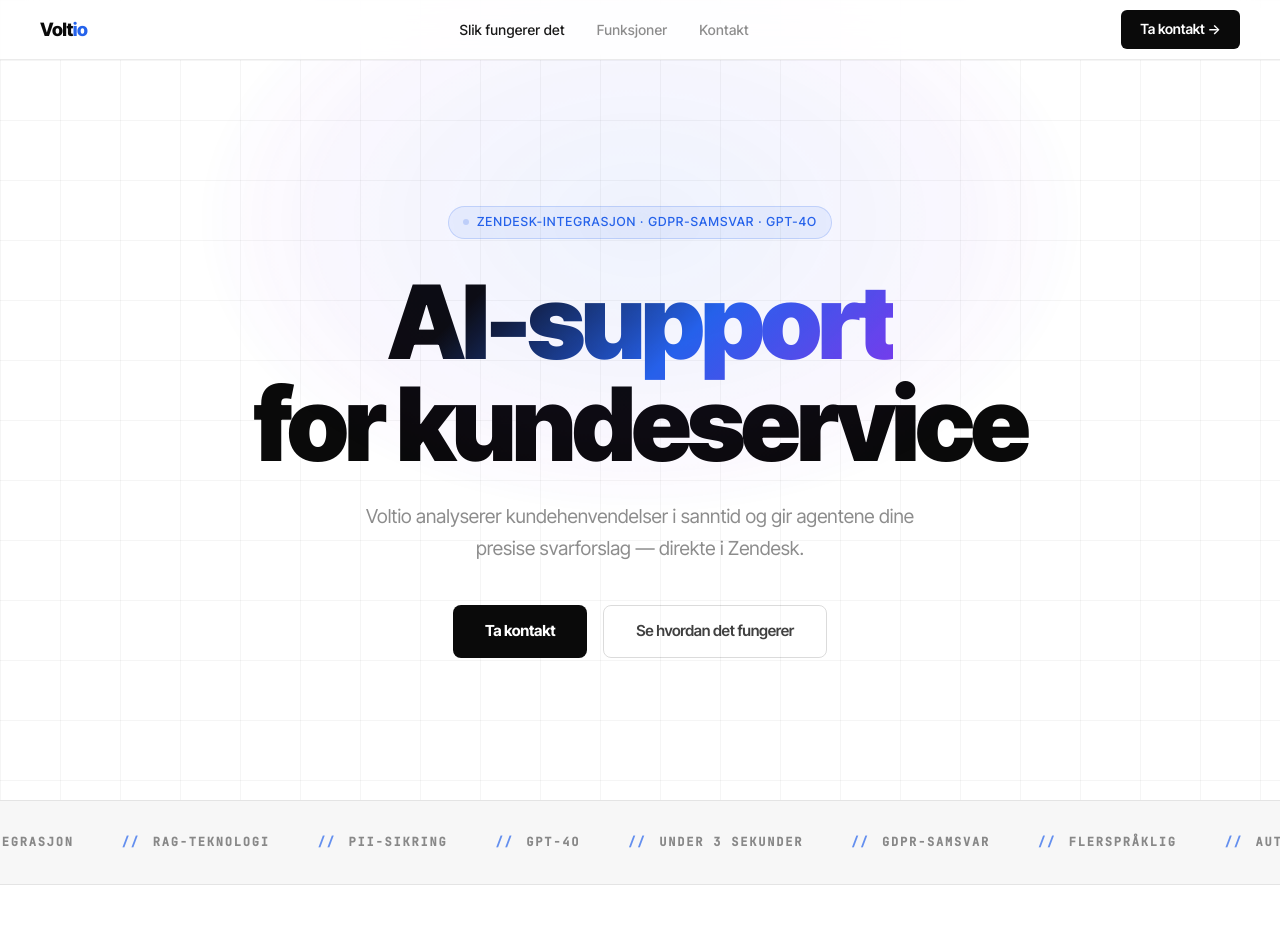
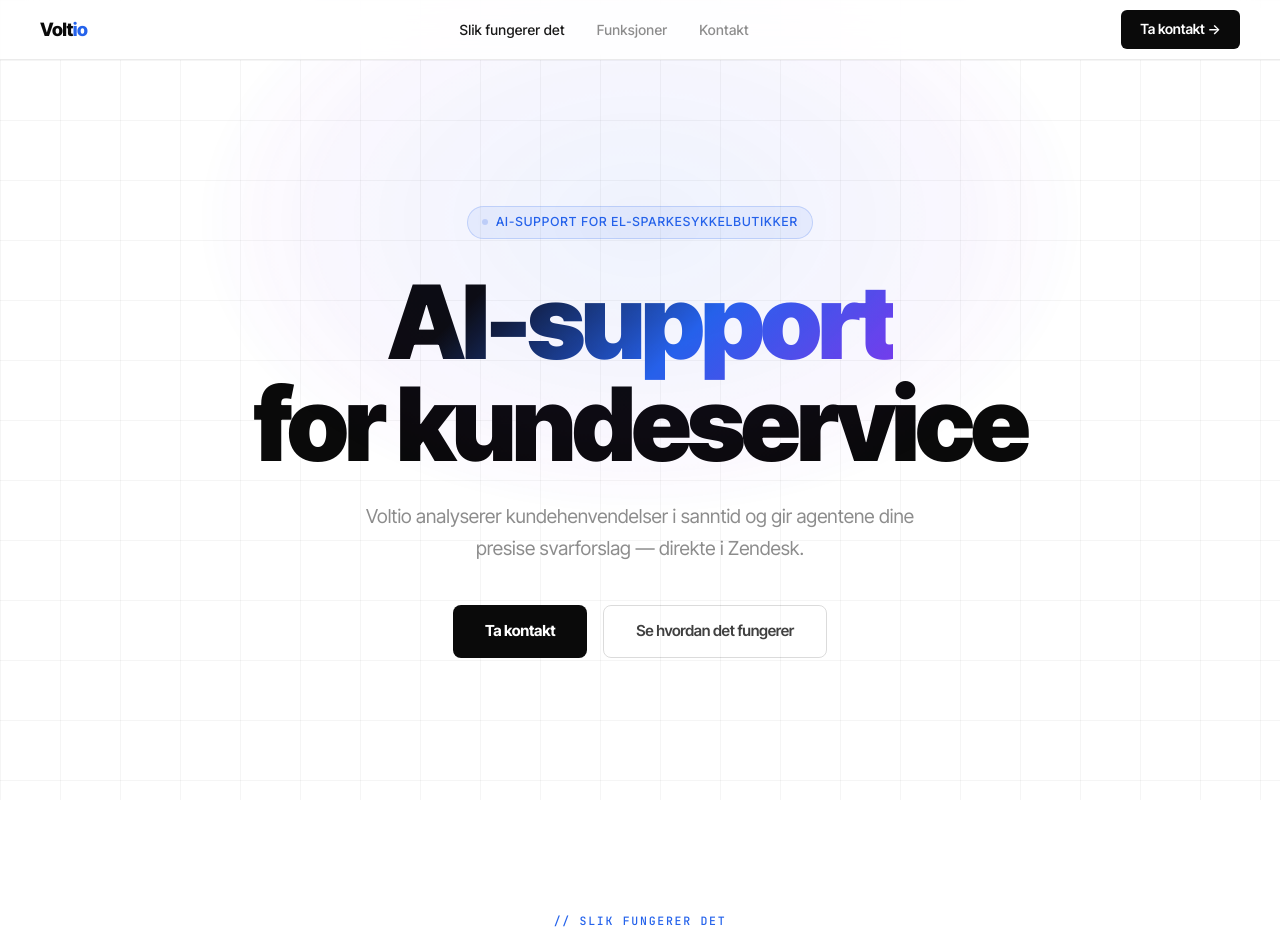
Before and after one commit to AdrianDie/Voltio, a plain HTML site: page index.html in a window 1280 px wide. Shown: the top 943 px of the page. Drawn offline with Linux system fonts and the light colour scheme.

Commit message:
Remove marquee belt and badge text

```diff
--- a/index.html
+++ b/index.html
@@ -436,7 +436,7 @@
 <section class="hero">
     <div class="hero-badge">
         <div class="hero-badge-dot"></div>
-        Zendesk-integrasjon · GDPR-samsvar · GPT-4o
+        AI-support for el-sparkesykkelbutikker
     </div>
     <h1 class="hero-title">
         <span class="grad">AI-support</span><br>for kundeservice
@@ -450,32 +450,6 @@
         <a href="#how" class="btn-secondary">Se hvordan det fungerer</a>
     </div>
 </section>
-
-<!-- MARQUEE -->
-<div class="marquee-section">
-    <div class="marquee-track">
-        <span class="marquee-item">Zendesk-integrasjon</span>
-        <span class="marquee-item">RAG-teknologi</span>
-        <span class="marquee-item">PII-sikring</span>
-        <span class="marquee-item">GPT-4o</span>
-        <span class="marquee-item">Under 3 sekunder</span>
-        <span class="marquee-item">GDPR-samsvar</span>
-        <span class="marquee-item">Flerspråklig</span>
-        <span class="marquee-item">Automatisk eskalering</span>
-        <span class="marquee-item">Ticket-historikk</span>
-        <span class="marquee-item">Auto-tagging</span>
-        <span class="marquee-item">Zendesk-integrasjon</span>
-        <span class="marquee-item">RAG-teknologi</span>
-        <span class="marquee-item">PII-sikring</span>
-        <span class="marquee-item">GPT-4o</span>
-        <span class="marquee-item">Under 3 sekunder</span>
-        <span class="marquee-item">GDPR-samsvar</span>
-        <span class="marquee-item">Flerspråklig</span>
-        <span class="marquee-item">Automatisk eskalering</span>
-        <span class="marquee-item">Ticket-historikk</span>
-        <span class="marquee-item">Auto-tagging</span>
-    </div>
-</div>
 
 <!-- HOW IT WORKS -->
 <section class="how-section" id="how">
```
